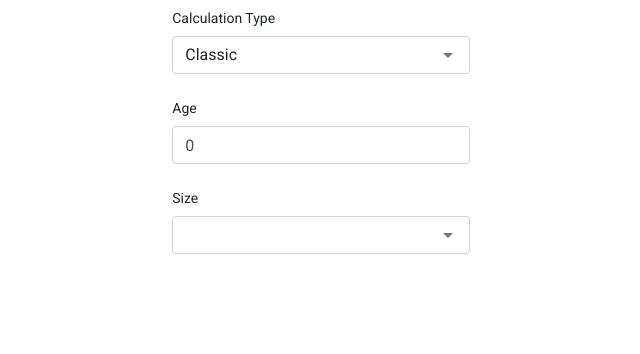
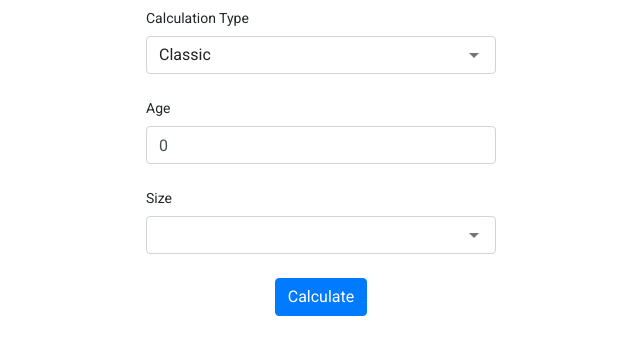
Before and after one commit to boogermanus/DogsAge, an Angular app: page / in a window 1280 px wide. Shown: the top 354 px of the page, without its empty margins (319-959 px from the left). Built offline with nearby package versions, Linux system fonts and the light colour scheme.

Commit message:
get tests working

```diff
--- a/src/app/app.component.html
+++ b/src/app/app.component.html
@@ -1 +1,3 @@
-<router-outlet></router-outlet>
+<div class="container">
+    <router-outlet></router-outlet>
+</div>
--- a/src/app/dogs-age/dogs-age.component.html
+++ b/src/app/dogs-age/dogs-age.component.html
@@ -1,6 +1,6 @@
 <form [formGroup]="form">
     <div class="row justify-content-center mt-2">
-        <div class="col-md-3">
+        <div class="col-md-4">
             <div class="form-group">
                 <label>Calculation Type</label>
                 <mat-select formControlName="calculationType" class="form-control">
@@ -12,7 +12,7 @@
         </div>
     </div>
     <div class="row justify-content-center mt-2">
-        <div class="col-md-3">
+        <div class="col-md-4">
             <div class="form-group">
                 <label>Age</label>
                 <input type="number" min="0" max="16" class="form-control" formControlName="age">
@@ -20,7 +20,7 @@
         </div>
     </div>
     <div class="row justify-content-center mt-2">
-        <div class="col-md-3">
+        <div class="col-md-4">
             <div class="form-group">
                 <label>Size</label>
                 <mat-select formControlName="size" class="form-control">
@@ -31,4 +31,9 @@
             </div>
         </div>
     </div>
+    <div class="row justify-content-center mt-2">
+        <div class="col-md-4 text-center">
+            <button class="btn btn-primary">Calculate</button>
+        </div>
+    </div>
 </form>
--- /dev/null
+++ b/src/app/dogs-age/models/idogs-age.ts
@@ -0,0 +1,5 @@
+export interface IDogsAge {
+    calculationType: string;
+    age: number;
+    size: string;
+}
```
Also changed, not shown: src/app/dogs-age/services/dogs-age-calculator.service.ts (added, +15 -0 lines), 2 other files (tests, documents, lock files or other folders).
